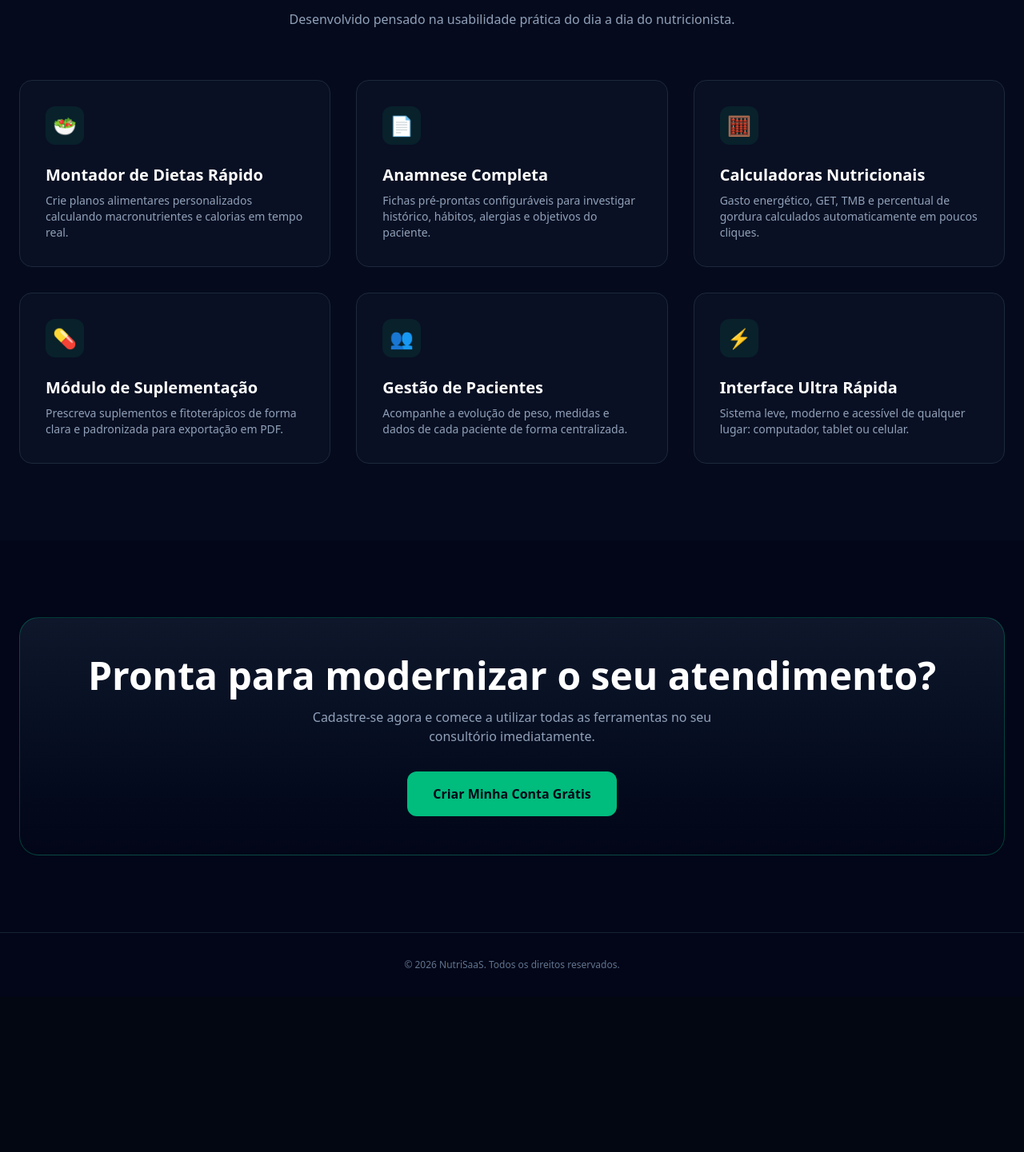
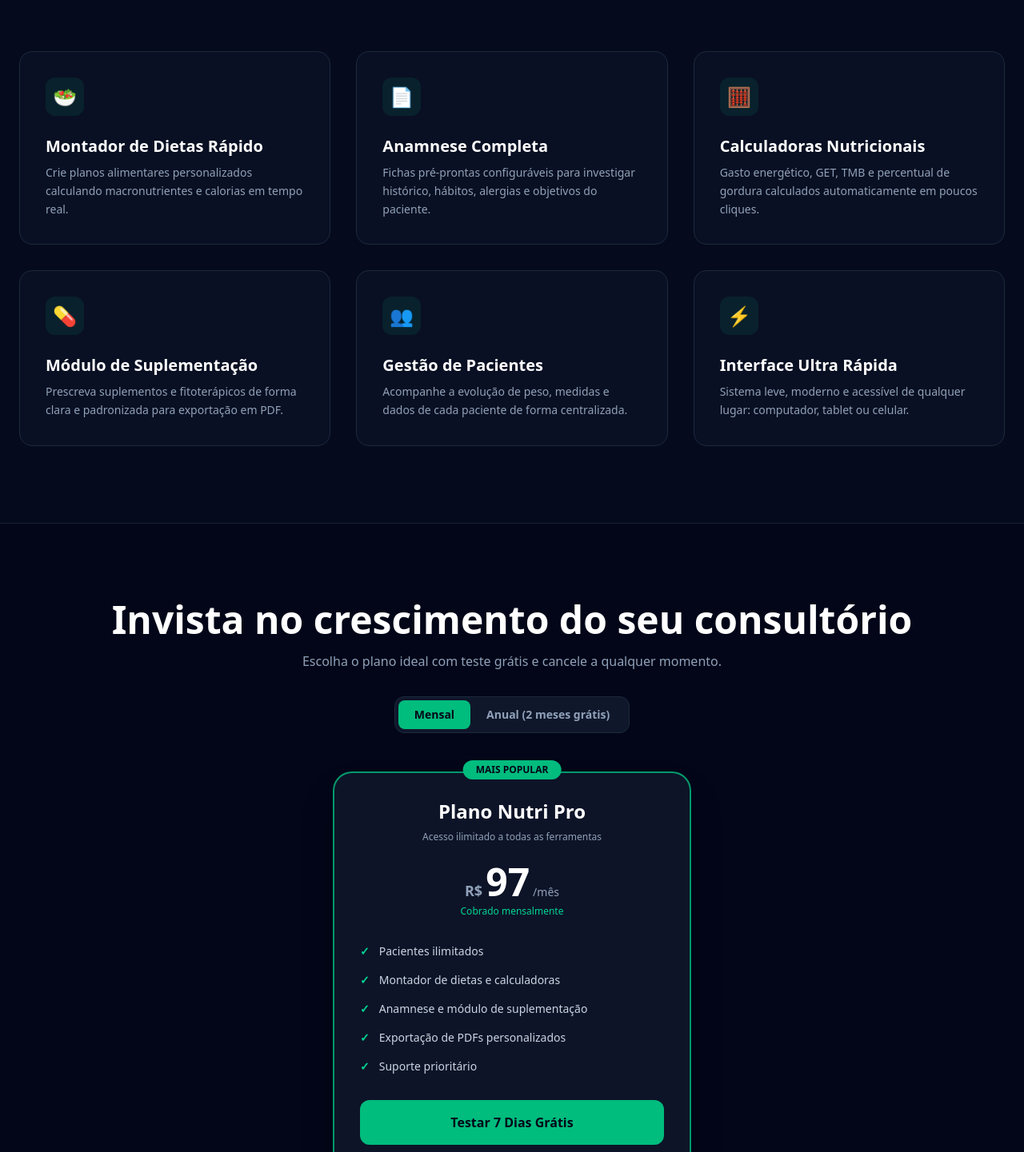
Before and after one commit to webdesignermarlon-code/nutrisaas, a Next.js app: page / in a window 1280 px wide. Shown: the part 1101-2542 px from the top of the page at 80% size. Before the commit the page ends 2348 px from the top, so only its background shows below. Built offline with nearby package versions, Linux system fonts and the light colour scheme.

Commit message:
Adiciona animações em benefícios, frase de efeito e tabela de preços

```diff
--- a/app/page.tsx
+++ b/app/page.tsx
@@ -4,11 +4,73 @@ import { useState } from 'react'
 import Link from 'next/link'
 
 export default function Home() {
-  const [activeTab, setActiveTab] = useState('dietas')
+  const [billingCycle, setBillingCycle] = useState<'monthly' | 'yearly'>('monthly')
+
+  const benefits = [
+    {
+      icon: '🥗',
+      title: 'Montador de Dietas Rápido',
+      desc: 'Crie planos alimentares personalizados calculando macronutrientes e calorias em tempo real.',
+      delay: 'delay-100'
+    },
+    {
+      icon: '📄',
+      title: 'Anamnese Completa',
+      desc: 'Fichas pré-prontas configuráveis para investigar histórico, hábitos, alergias e objetivos do paciente.',
+      delay: 'delay-200'
+    },
+    {
+      icon: '🧮',
+      title: 'Calculadoras Nutricionais',
+      desc: 'Gasto energético, GET, TMB e percentual de gordura calculados automaticamente em poucos cliques.',
+      delay: 'delay-300'
+    },
+    {
+      icon: '💊',
+      title: 'Módulo de Suplementação',
+      desc: 'Prescreva suplementos e fitoterápicos de forma clara e padronizada para exportação em PDF.',
+      delay: 'delay-400'
+    },
+    {
+      icon: '👥',
+      title: 'Gestão de Pacientes',
+      desc: 'Acompanhe a evolução de peso, medidas e dados de cada paciente de forma centralizada.',
+      delay: 'delay-500'
+    },
+    {
+      icon: '⚡',
+      title: 'Interface Ultra Rápida',
+      desc: 'Sistema leve, moderno e acessível de qualquer lugar: computador, tablet ou celular.',
+      delay: 'delay-600'
+    }
+  ]
 
   return (
     <div className="min-h-screen bg-slate-950 text-slate-100 selection:bg-emerald-500 selection:text-white">
-      {/* Background Decorativo com Gradients */}
+      {/* Estilos Globais para Animações Suaves */}
+      <style jsx global>{`
+        @keyframes fadeInUp {
+          from {
+            opacity: 0;
+            transform: translateY(30px);
+          }
+          to {
+            opacity: 1;
+            transform: translateY(0);
+          }
+        }
+        .animate-fade-in-up {
+          animation: fadeInUp 0.8s cubic-bezier(0.16, 1, 0.3, 1) forwards;
+        }
+        .delay-100 { animation-delay: 0.1s; }
+        .delay-200 { animation-delay: 0.2s; }
+        .delay-300 { animation-delay: 0.3s; }
+        .delay-400 { animation-delay: 0.4s; }
+        .delay-500 { animation-delay: 0.5s; }
+        .delay-600 { animation-delay: 0.6s; }
+      `}</style>
+
+      {/* Background Decorativo */}
       <div className="pointer-events-none fixed inset-0 z-0 overflow-hidden">
         <div className="absolute -left-40 -top-40 h-[500px] w-[500px] rounded-full bg-emerald-600/15 blur-[120px]" />
         <div className="absolute -right-40 top-1/3 h-[500px] w-[500px] rounded-full bg-teal-600/10 blur-[120px]" />
@@ -23,15 +85,11 @@ export default function Home() {
 
           <nav className="hidden items-center space-x-8 text-sm font-medium text-slate-300 md:flex">
             <a href="#recursos" className="transition-colors hover:text-emerald-400">Recursos</a>
-            <a href="#beneficios" className="transition-colors hover:text-emerald-400">Benefícios</a>
-            <a href="#planos" className="transition-colors hover:text-emerald-400">Planos</a>
+            <a href="#planos" className="transition-colors hover:text-emerald-400">Planos & Preços</a>
           </nav>
 
           <div className="flex items-center space-x-4">
-            <Link
-              href="/login"
-              className="text-sm font-semibold text-slate-300 transition-colors hover:text-white"
-            >
+            <Link href="/login" className="text-sm font-semibold text-slate-300 transition-colors hover:text-white">
               Entrar
             </Link>
             <Link
@@ -46,10 +104,10 @@ export default function Home() {
 
       <main className="relative z-10">
         {/* HERO SECTION */}
-        <section className="mx-auto max-w-7xl px-6 pb-20 pt-16 text-center lg:pt-24">
-          <div className="inline-flex items-center space-x-2 rounded-full border border-emerald-500/30 bg-emerald-500/10 px-4 py-1.5 text-xs font-semibold text-emerald-400 backdrop-blur-sm">
-            <span className="flex h-2 w-2 rounded-full bg-emerald-400 animate-pulse" />
-            <span>A plataforma completa para Nutricionistas de Alta Performance</span>
+        <section className="mx-auto max-w-7xl px-6 pb-20 pt-16 text-center lg:pt-20">
+          {/* Badge Frase de Efeito */}
+          <div className="inline-flex items-center space-x-2 rounded-full border border-emerald-500/40 bg-emerald-500/10 px-5 py-2 text-xs sm:text-sm font-bold text-emerald-300 backdrop-blur-md shadow-lg shadow-emerald-500/10">
+            <span>✨ Feito de Nutricionista para Nutricionistas</span>
           </div>
 
           <h1 className="mx-auto mt-6 max-w-4xl text-4xl font-black tracking-tight text-white sm:text-6xl lg:text-7xl">
@@ -57,7 +115,7 @@ export default function Home() {
           </h1>
 
           <p className="mx-auto mt-6 max-w-2xl text-lg text-slate-400">
-            Simplifique sua rotina no consultório com cálculo automatizado, anamnese inteligente, gerenciamento de pacientes e prescrição de suplementação em um só lugar.
+            A ferramenta exata criada por quem entende as dores reais do consultório. Economize horas no atendimento e entregue condutas impecáveis.
           </p>
 
           <div className="mt-8 flex flex-col items-center justify-center gap-4 sm:flex-row">
@@ -68,14 +126,14 @@ export default function Home() {
               Começar Teste Grátis Agora →
             </Link>
             <a
-              href="#recursos"
+              href="#planos"
               className="w-full rounded-xl border border-slate-800 bg-slate-900/60 px-8 py-4 text-base font-semibold text-slate-300 transition-all hover:bg-slate-800 hover:text-white sm:w-auto"
             >
-              Conhecer Recursos
+              Ver Planos & Valores
             </a>
           </div>
 
-          {/* MOCKUP INTERATIVO DA PLATAFORMA */}
+          {/* MOCKUP INTERATIVO */}
           <div className="mt-16 rounded-2xl border border-slate-800 bg-slate-900/40 p-3 backdrop-blur-xl shadow-2xl">
             <div className="rounded-xl border border-slate-800/80 bg-slate-950 p-6 text-left">
               <div className="mb-6 flex items-center justify-between border-b border-slate-800/80 pb-4">
@@ -108,104 +166,123 @@ export default function Home() {
           </div>
         </section>
 
-        {/* BENEFÍCIOS / RECURSOS */}
+        {/* BENEFÍCIOS COM ANIMAÇÃO EM CASCATA */}
         <section id="recursos" className="border-t border-slate-800/80 bg-slate-900/30 py-24">
           <div className="mx-auto max-w-7xl px-6">
             <div className="text-center">
               <h2 className="text-3xl font-black text-white sm:text-4xl">
-                Tudo o que você precisa para alavancar seu consultório
+                Desenvolvido por quem vive a Nutrição no dia a dia
               </h2>
               <p className="mt-4 text-slate-400">
-                Desenvolvido pensado na usabilidade prática do dia a dia do nutricionista.
+                Livre-se de sistemas lentos e burocráticos. Tudo o que você precisa a poucos cliques.
               </p>
             </div>
 
             <div className="mt-16 grid grid-cols-1 gap-8 md:grid-cols-2 lg:grid-cols-3">
-              {/* Card 1 */}
-              <div className="group rounded-2xl border border-slate-800 bg-slate-900/50 p-8 transition-all hover:border-emerald-500/50 hover:bg-slate-900 hover:shadow-xl hover:shadow-emerald-500/5">
-                <div className="flex h-12 w-12 items-center justify-center rounded-xl bg-emerald-500/10 text-2xl text-emerald-400">
-                  🥗
+              {benefits.map((item, index) => (
+                <div
+                  key={index}
+                  className={`animate-fade-in-up ${item.delay} opacity-0 group rounded-2xl border border-slate-800 bg-slate-900/50 p-8 transition-all hover:-translate-y-2 hover:border-emerald-500/50 hover:bg-slate-900 hover:shadow-2xl hover:shadow-emerald-500/10`}
+                >
+                  <div className="flex h-12 w-12 items-center justify-center rounded-xl bg-emerald-500/10 text-2xl text-emerald-400 group-hover:scale-110 transition-transform">
+                    {item.icon}
+                  </div>
+                  <h3 className="mt-6 text-xl font-bold text-white">{item.title}</h3>
+                  <p className="mt-2 text-sm text-slate-400 leading-relaxed">{item.desc}</p>
                 </div>
-                <h3 className="mt-6 text-xl font-bold text-white">Montador de Dietas Rápido</h3>
-                <p className="mt-2 text-sm text-slate-400">
-                  Crie planos alimentares personalizados calculando macronutrientes e calorias em tempo real.
-                </p>
-              </div>
-
-              {/* Card 2 */}
-              <div className="group rounded-2xl border border-slate-800 bg-slate-900/50 p-8 transition-all hover:border-emerald-500/50 hover:bg-slate-900 hover:shadow-xl hover:shadow-emerald-500/5">
-                <div className="flex h-12 w-12 items-center justify-center rounded-xl bg-emerald-500/10 text-2xl text-emerald-400">
-                  📄
-                </div>
-                <h3 className="mt-6 text-xl font-bold text-white">Anamnese Completa</h3>
-                <p className="mt-2 text-sm text-slate-400">
-                  Fichas pré-prontas configuráveis para investigar histórico, hábitos, alergias e objetivos do paciente.
-                </p>
-              </div>
-
-              {/* Card 3 */}
-              <div className="group rounded-2xl border border-slate-800 bg-slate-900/50 p-8 transition-all hover:border-emerald-500/50 hover:bg-slate-900 hover:shadow-xl hover:shadow-emerald-500/5">
-                <div className="flex h-12 w-12 items-center justify-center rounded-xl bg-emerald-500/10 text-2xl text-emerald-400">
-                  🧮
-                </div>
-                <h3 className="mt-6 text-xl font-bold text-white">Calculadoras Nutricionais</h3>
-                <p className="mt-2 text-sm text-slate-400">
-                  Gasto energético, GET, TMB e percentual de gordura calculados automaticamente em poucos cliques.
-                </p>
-              </div>
-
-              {/* Card 4 */}
-              <div className="group rounded-2xl border border-slate-800 bg-slate-900/50 p-8 transition-all hover:border-emerald-500/50 hover:bg-slate-900 hover:shadow-xl hover:shadow-emerald-500/5">
-                <div className="flex h-12 w-12 items-center justify-center rounded-xl bg-emerald-500/10 text-2xl text-emerald-400">
-                  💊
-                </div>
-                <h3 className="mt-6 text-xl font-bold text-white">Módulo de Suplementação</h3>
-                <p className="mt-2 text-sm text-slate-400">
-                  Prescreva suplementos e fitoterápicos de forma clara e padronizada para exportação em PDF.
-                </p>
-              </div>
-
-              {/* Card 5 */}
-              <div className="group rounded-2xl border border-slate-800 bg-slate-900/50 p-8 transition-all hover:border-emerald-500/50 hover:bg-slate-900 hover:shadow-xl hover:shadow-emerald-500/5">
-                <div className="flex h-12 w-12 items-center justify-center rounded-xl bg-emerald-500/10 text-2xl text-emerald-400">
-                  👥
-                </div>
-                <h3 className="mt-6 text-xl font-bold text-white">Gestão de Pacientes</h3>
-                <p className="mt-2 text-sm text-slate-400">
-                  Acompanhe a evolução de peso, medidas e dados de cada paciente de forma centralizada.
-                </p>
-              </div>
-
-              {/* Card 6 */}
-              <div className="group rounded-2xl border border-slate-800 bg-slate-900/50 p-8 transition-all hover:border-emerald-500/50 hover:bg-slate-900 hover:shadow-xl hover:shadow-emerald-500/5">
-                <div className="flex h-12 w-12 items-center justify-center rounded-xl bg-emerald-500/10 text-2xl text-emerald-400">
-                  ⚡
-                </div>
-                <h3 className="mt-6 text-xl font-bold text-white">Interface Ultra Rápida</h3>
-                <p className="mt-2 text-sm text-slate-400">
-                  Sistema leve, moderno e acessível de qualquer lugar: computador, tablet ou celular.
-                </p>
-              </div>
+              ))}
             </div>
           </div>
         </section>
 
-        {/* CTA FINAL */}
-        <section className="mx-auto max-w-7xl px-6 py-24 text-center">
-          <div className="rounded-3xl border border-emerald-500/30 bg-gradient-to-b from-slate-900 to-slate-950 p-12 backdrop-blur-xl">
+        {/* SEÇÃO DE PREÇOS / PLANOS */}
+        <section id="planos" className="border-t border-slate-800/80 py-24">
+          <div className="mx-auto max-w-7xl px-6 text-center">
             <h2 className="text-3xl font-black text-white sm:text-5xl">
-              Pronta para modernizar o seu atendimento?
+              Invista no crescimento do seu consultório
             </h2>
-            <p className="mx-auto mt-4 max-w-xl text-slate-400">
-              Cadastre-se agora e comece a utilizar todas as ferramentas no seu consultório imediatamente.
+            <p className="mt-4 text-slate-400">
+              Escolha o plano ideal com teste grátis e cancele a qualquer momento.
             </p>
-            <div className="mt-8">
-              <Link
-                href="/login?tab=register"
-                className="inline-block rounded-xl bg-emerald-500 px-8 py-4 text-base font-bold text-slate-950 transition-all hover:bg-emerald-400 hover:shadow-xl hover:shadow-emerald-500/25 active:scale-95"
-              >
-                Criar Minha Conta Grátis
-              </Link>
+
+            {/* Alternador Mensal / Anual */}
+            <div className="mt-8 flex justify-center">
+              <div className="inline-flex rounded-xl border border-slate-800 bg-slate-900 p-1">
+                <button
+                  onClick={() => setBillingCycle('monthly')}
+                  className={`rounded-lg px-5 py-2 text-sm font-semibold transition-all ${
+                    billingCycle === 'monthly'
+                      ? 'bg-emerald-500 text-slate-950'
+                      : 'text-slate-400 hover:text-white'
+                  }`}
+                >
+                  Mensal
+                </button>
+                <button
+                  onClick={() => setBillingCycle('yearly')}
+                  className={`rounded-lg px-5 py-2 text-sm font-semibold transition-all ${
+                    billingCycle === 'yearly'
+                      ? 'bg-emerald-500 text-slate-950'
+                      : 'text-slate-400 hover:text-white'
+                  }`}
+                >
+                  Anual (2 meses grátis)
+                </button>
+              </div>
+            </div>
+
+            {/* Grid de Card de Preço */}
+            <div className="mt-12 flex justify-center">
+              <div className="relative w-full max-w-md rounded-3xl border-2 border-emerald-500/80 bg-slate-900/90 p-8 shadow-2xl backdrop-blur-xl">
+                <div className="absolute -top-4 left-1/2 -translate-x-1/2 rounded-full bg-emerald-500 px-4 py-1 text-xs font-black uppercase text-slate-950">
+                  Mais Popular
+                </div>
+
+                <h3 className="text-2xl font-bold text-white">Plano Nutri Pro</h3>
+                <p className="mt-2 text-xs text-slate-400">Acesso ilimitado a todas as ferramentas</p>
+
+                <div className="mt-6 flex items-baseline justify-center space-x-1">
+                  <span className="text-lg font-bold text-slate-400">R$</span>
+                  <span className="text-5xl font-black text-white">
+                    {billingCycle === 'monthly' ? '97' : '79'}
+                  </span>
+                  <span className="text-sm font-medium text-slate-400">/mês</span>
+                </div>
+
+                <p className="mt-1 text-xs text-emerald-400">
+                  {billingCycle === 'yearly' ? 'Cobrado anualmente (R$ 948/ano)' : 'Cobrado mensalmente'}
+                </p>
+
+                <ul className="mt-8 space-y-4 text-left text-sm text-slate-300">
+                  <li className="flex items-center space-x-3">
+                    <span className="text-emerald-400 font-bold">✓</span>
+                    <span>Pacientes ilimitados</span>
+                  </li>
+                  <li className="flex items-center space-x-3">
+                    <span className="text-emerald-400 font-bold">✓</span>
+                    <span>Montador de dietas e calculadoras</span>
+                  </li>
+                  <li className="flex items-center space-x-3">
+                    <span className="text-emerald-400 font-bold">✓</span>
+                    <span>Anamnese e módulo de suplementação</span>
+                  </li>
+                  <li className="flex items-center space-x-3">
+                    <span className="text-emerald-400 font-bold">✓</span>
+                    <span>Exportação de PDFs personalizados</span>
+                  </li>
+                  <li className="flex items-center space-x-3">
+                    <span className="text-emerald-400 font-bold">✓</span>
+                    <span>Suporte prioritário</span>
+                  </li>
+                </ul>
+
+                <Link
+                  href="/login?tab=register"
+                  className="mt-8 block w-full rounded-xl bg-emerald-500 py-4 text-center text-base font-bold text-slate-950 transition-all hover:bg-emerald-400 hover:shadow-xl hover:shadow-emerald-500/25 active:scale-95"
+                >
+                  Testar 7 Dias Grátis
+                </Link>
+              </div>
             </div>
           </div>
         </section>
@@ -213,7 +290,7 @@ export default function Home() {
 
       {/* FOOTER */}
       <footer className="border-t border-slate-800/80 bg-slate-950 py-8 text-center text-xs text-slate-500">
-        <p>© {new Date().getFullYear()} NutriSaaS. Todos os direitos reservados.</p>
+        <p>© {new Date().getFullYear()} NutriSaaS. Desenvolvido para Nutricionistas.</p>
       </footer>
     </div>
   )
```
